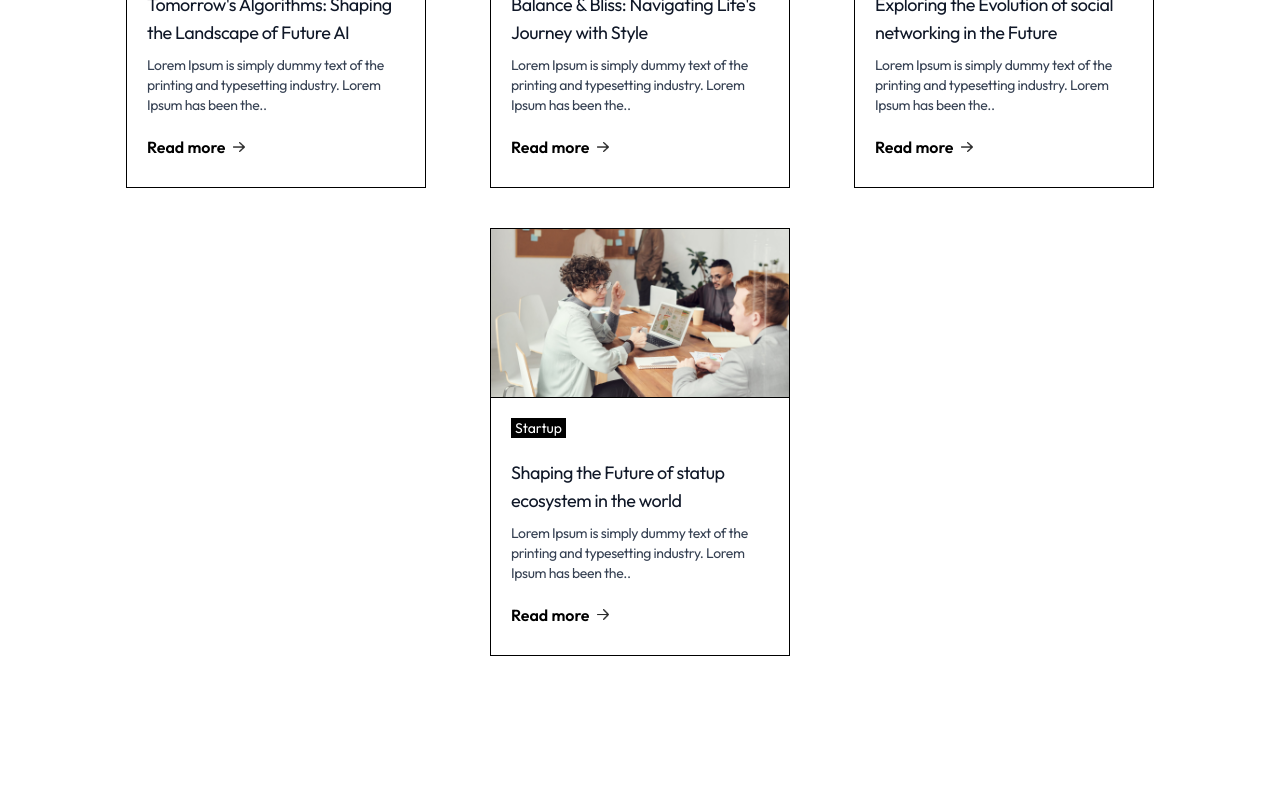
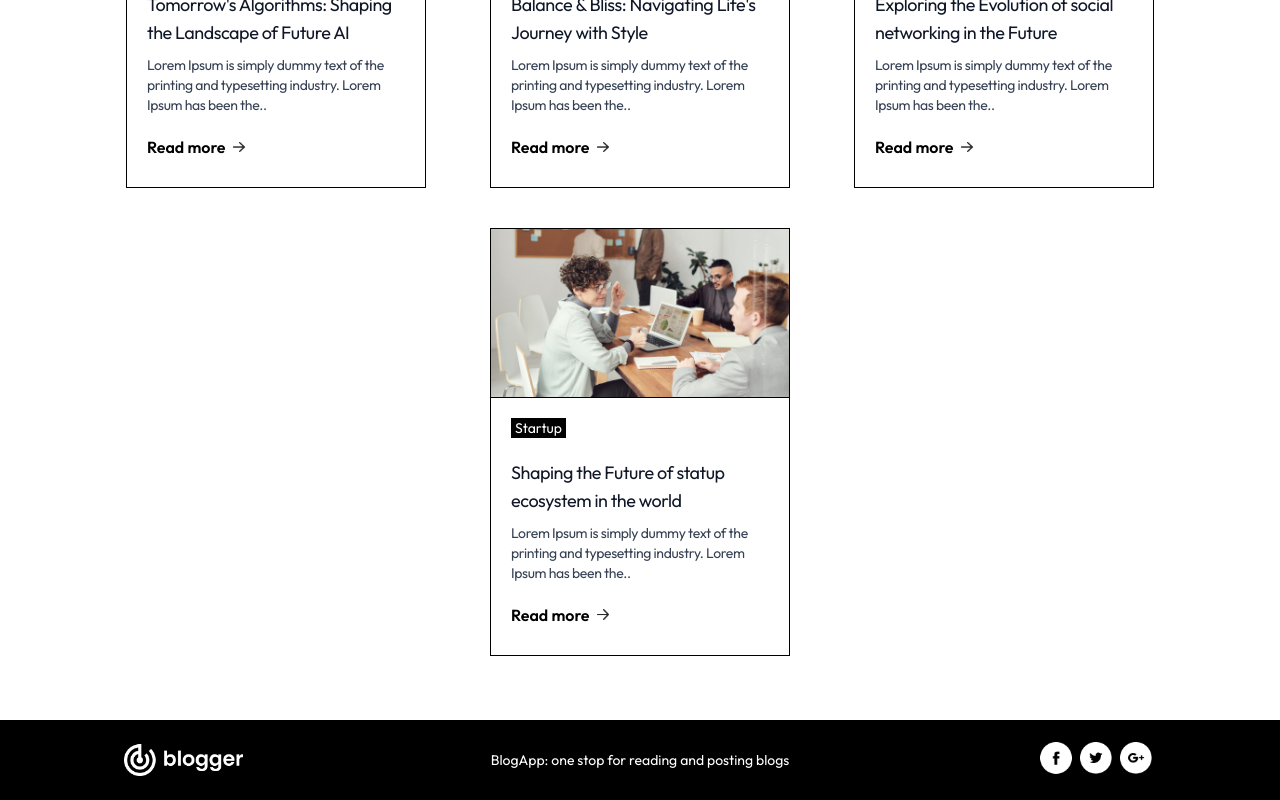
Before and after one commit to VAIyerAmogha/BlogApp, a Next.js app in the folder blog-app/: page / in a window 1280 px wide. Shown: the part 2645-3445 px from the top of the page. Before the commit the page ends 3365 px from the top, so only its background shows below. Built offline with nearby package versions, Linux system fonts and the light colour scheme.

Commit message:
created footer

```diff
--- a/blog-app/app/page.js
+++ b/blog-app/app/page.js
@@ -1,5 +1,6 @@
 "use client";
 import BlogList from "@/components/BlogList";
+import Footer from "@/components/Footer";
 import Header from "@/components/Header";
 
 export default function Home() {
@@ -7,6 +8,7 @@ export default function Home() {
     <>
       <Header />
       <BlogList />
+      <Footer />
     </>
   );
 }
--- /dev/null
+++ b/blog-app/components/Footer.jsx
@@ -0,0 +1,21 @@
+import { assets } from "@/assets/assets";
+import Image from "next/image";
+import React from "react";
+
+const Footer = () => {
+  return (
+    <div className="flex justify-around flex-col sm:gap-0 sm:flex-row bg-black py-5 items-center">
+      <Image src={assets.logo_light} alt="logo-light" width={120} />
+      <p className="text-sm text-white">
+        BlogApp: one stop for reading and posting blogs
+      </p>
+      <div className="flex">
+        <Image src={assets.facebook_icon} alt="icon" width={40} />
+        <Image src={assets.twitter_icon} alt="icon" width={40} />
+        <Image src={assets.googleplus_icon} alt="icon" width={40} />
+      </div>
+    </div>
+  );
+};
+
+export default Footer;
```
